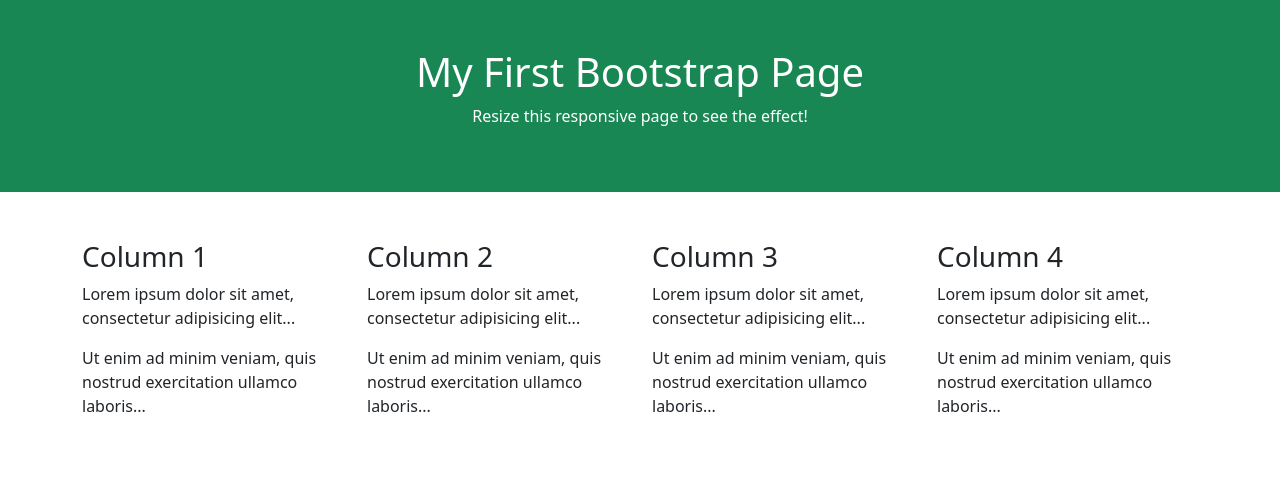
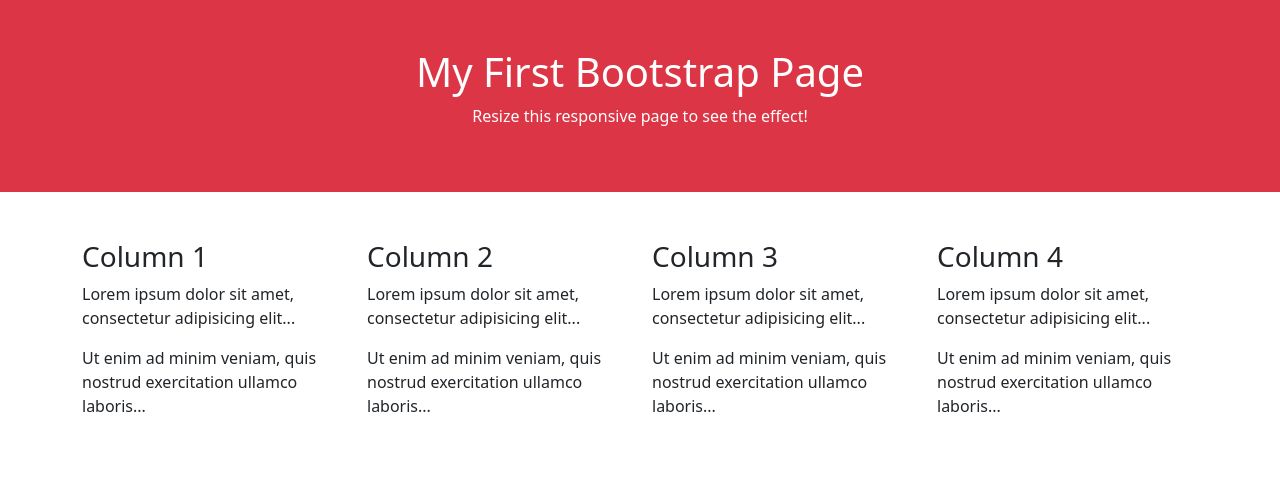
Before and after one commit to arabe11a/try2, a plain HTML site: page index.html in a window 1280 px wide. Shown: the top 479 px of the page. Drawn offline with nearby package versions, Linux system fonts and the light colour scheme.

Commit message:
Update index.html

```diff
--- a/index.html
+++ b/index.html
@@ -9,7 +9,7 @@
 </head>
 <body>
 
-<div class= "container-fluid p-5 bg-success text-white text-center">
+<div class="container-fluid p-5 bg-danger text-white text-center">
   <h1>My First Bootstrap Page</h1>
   <p>Resize this responsive page to see the effect!</p>
 </div>
```
